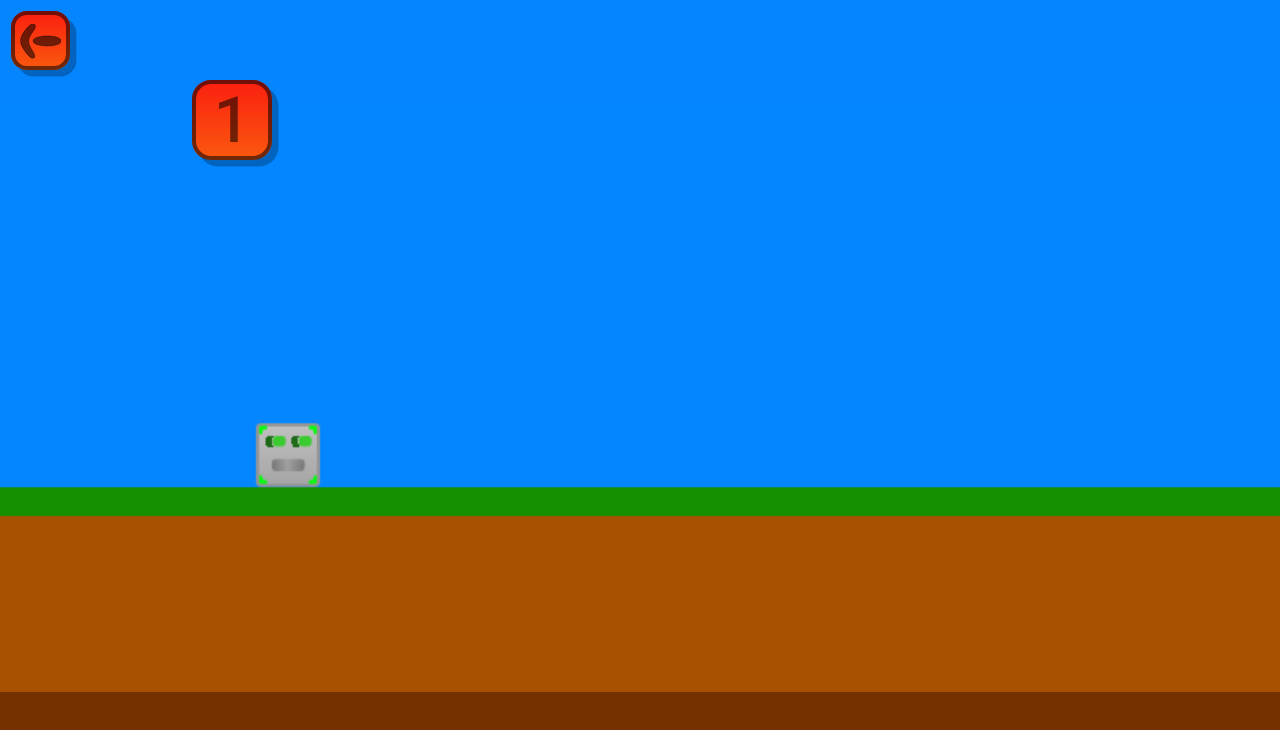
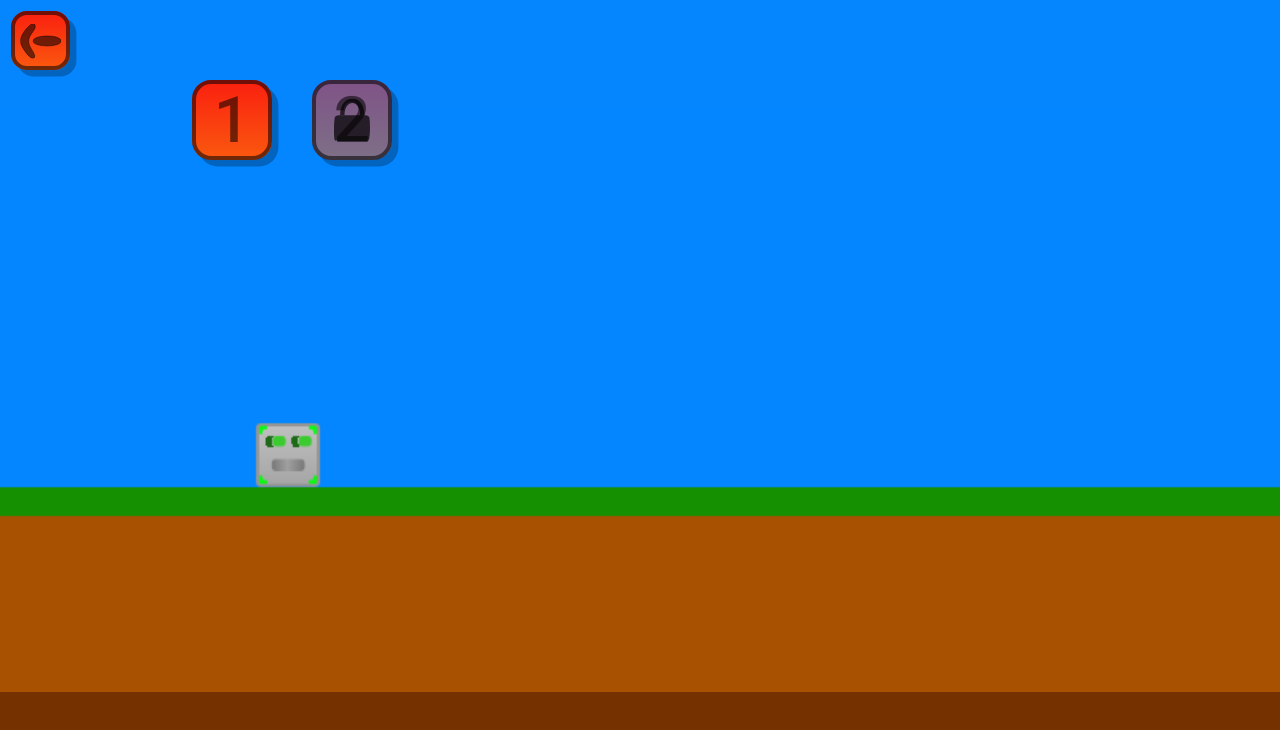
Before and after one commit to EaterUsr/geometry-crack, a website built with Vite: page index.html in a window 1280 px wide. Both pictures are taken after a click on the button "levels". Built offline with nearby package versions, Linux system fonts and the light colour scheme.

Commit message:
feat: add levels locked

```diff
--- a/src/canvas.ts
+++ b/src/canvas.ts
@@ -7,6 +7,7 @@ import { UI, UIEvent } from "@/ui";
 import { Block } from "@/components/blocks/block";
 import { Store } from "@/utils/store";
 import { qs } from "@/utils/dom";
+import { levels } from "./config/levels";
 
 const cubeConf = config.components.cube;
 
@@ -44,7 +45,15 @@ export class CanvasController {
       this.config,
       this.decorations.config,
       this.onCollision,
-      () => this.ui.finish(),
+      () => {
+        if (this.ui.level !== "challenge" && Store.content.levelsCompleted < +this.ui.level) {
+          Store.content.crackcoins += levels[this.ui.level].reward;
+          Store.content.levelsCompleted = +this.ui.level;
+          Store.save();
+          this.ui.displayCrackcoins(Store.content.crackcoins);
+        }
+        this.ui.finish();
+      },
       this.ui.level
     );
 
--- a/src/components/blocks/controller.ts
+++ b/src/components/blocks/controller.ts
@@ -24,7 +24,9 @@ export class BlocksController {
         }
       };
     } else {
-      (levels[levelName] as StructurePatern[]).forEach(patern => useStructure(patern, canvas, decorations, this));
+      (levels[levelName].content as StructurePatern[]).forEach(patern =>
+        useStructure(patern, canvas, decorations, this)
+      );
       this.updateChallenge = () => {};
     }
   }
@@ -44,7 +46,7 @@ export class BlocksController {
         }
       };
     } else {
-      (levels[levelName] as StructurePatern[]).forEach(patern =>
+      (levels[levelName].content as StructurePatern[]).forEach(patern =>
         useStructure(patern, this.canvas, this.decorations, this)
       );
       this.updateChallenge = () => {};
--- a/src/config/config.ts
+++ b/src/config/config.ts
@@ -67,6 +67,7 @@ export const config: Config = {
     default: {
       HS: 0,
       crackcoins: 0,
+      levelsCompleted: 0,
     },
     parser: storage => {
       storage.crackcoins = Math.floor(storage.crackcoins);
--- a/src/config/levels.ts
+++ b/src/config/levels.ts
@@ -1,3 +1,10 @@
-export const levels: Record<LevelName, StructurePatern[]> = {
-  1: [["slab", [0, 0]]],
+export const levels: Record<LevelName, Level> = {
+  1: {
+    content: [["slab", [0, 0]]],
+    reward: 10,
+  },
+  2: {
+    content: [["spike", [0, 0]]],
+    reward: 20,
+  },
 };
--- a/src/styles/components.css
+++ b/src/styles/components.css
@@ -141,10 +141,25 @@
   &--level {
     --size: 5rem;
 
+    position: relative;
     font-size: 4rem;
     width: var(--size);
     height: var(--size);
     padding: 0;
+
+    &-locked {
+      --img-gradient-primary: linear-gradient(hsl(4 96% 52% / 50%), hsl(22 96% 52% / 50%));
+
+      cursor: not-allowed;
+
+      img {
+        position: absolute;
+        top: 50%;
+        left: 50%;
+        transform: translate(-50%, -50%);
+        width: 45%;
+      }
+    }
   }
 }
 
--- a/src/styles/pages.css
+++ b/src/styles/pages.css
@@ -313,8 +313,15 @@ body {
 
 .levels {
   &__wrapper {
+    display: flex;
+    flex-wrap: wrap;
     width: 70%;
     margin: 5rem auto;
+    gap: 2.5rem;
+
+    &::before, &::after {
+      display: none;
+    }
   }
 }
 
--- a/src/styles/variables.css
+++ b/src/styles/variables.css
@@ -1,18 +1,18 @@
 :root, ::backdrop {
-  --img-gradient-primary: linear-gradient(hsl(4, 96%, 52%), hsl(22, 96%, 52%));
-  --img-gradient-hs: linear-gradient(to top, hsl(32, 100%, 50%), hsl(54, 100%, 50%));
+  --img-gradient-primary: linear-gradient(hsl(4 96% 52%), hsl(22 96% 52%));
+  --img-gradient-hs: linear-gradient(to top, hsl(32 100% 50%), hsl(54 100% 50%));
 
-  --clr-stroke: hsla(0, 0%, 0%, 0.55);
-  --clr-time-to-regen-indicator: hsla(0, 0%, 100%, 0.27);
-  --clr-yes: hsl(115, 63%, 49%);
-  --clr-no: hsl(11, 96%, 52%);
-  --clr-sky: hsl(209, 100%, 51%);
-  --clr-floor: hsl(25, 100%, 23%);
+  --clr-stroke: hsl(0 0% 0% / 0.55);
+  --clr-time-to-regen-indicator: hsl(0 0% 100% / 27%);
+  --clr-yes: hsl(115 63% 49%);
+  --clr-no: hsl(11 96% 52%);
+  --clr-sky: hsl(209 100% 51%);
+  --clr-floor: hsl(25 100% 23%);
 
-  --clr-paused-overlay: hsla(0, 0%, 0%, 0.26);
-  --clr-paused-title: hsl(0, 0%, 79%);
+  --clr-paused-overlay: hsl(0 0% 0% / 26%);
+  --clr-paused-title: hsl(0 0% 79%);
 
-  --clr-completed-overlay: hsla(0, 0%, 37%, 0.26);
+  --clr-completed-overlay: hsl(0 0% 37% / 26%);
   --clr-completed-title: hsl(0, 0%, 100%, 1);
 
   --clr-game-over-overlay: hsla(0, 56%, 14%, 0.45);
--- a/src/types/config.d.ts
+++ b/src/types/config.d.ts
@@ -32,6 +32,7 @@ declare type ParticuleConfig = Readonly<{
 declare type LocalStorage = {
   HS: number;
   crackcoins: number;
+  levelsCompleted: number;
 };
 
 declare type Config = Readonly<{
--- a/src/types/utils.d.ts
+++ b/src/types/utils.d.ts
@@ -66,5 +66,5 @@ declare type Skin = {
 };
 declare type Skins = Skin[];
 
-declare type LevelName = "1";
-declare type Level = StrucurePatern[];
+declare type LevelName = "1" | "2";
+declare type Level = { content: StrucurePatern[]; reward: number };
--- a/src/ui.ts
+++ b/src/ui.ts
@@ -445,11 +445,15 @@ export class UI {
   }
 
   displayLevels() {
-    if (this.levelsContainer.innerHTML !== "") return;
-
     this.levelsContainer.innerHTML = Object.keys(levels)
       .map(levelNumber => {
-        return `<button class="btn btn--level" data-level=${levelNumber}>${levelNumber}</button>`;
+        const isLocked = +levelNumber - 1 > Store.content.levelsCompleted;
+
+        return `
+          <button class="btn btn--level ${isLocked ? "btn--level-locked" : ""}" data-level=${levelNumber}>
+            ${levelNumber}
+            ${isLocked ? '<img src="/img/ui/lock.svg" alt="locked">' : ""}
+          </button>`;
       })
       .join("");
   }
```
Also changed, not shown: public/img/ui/lock.svg (added).
